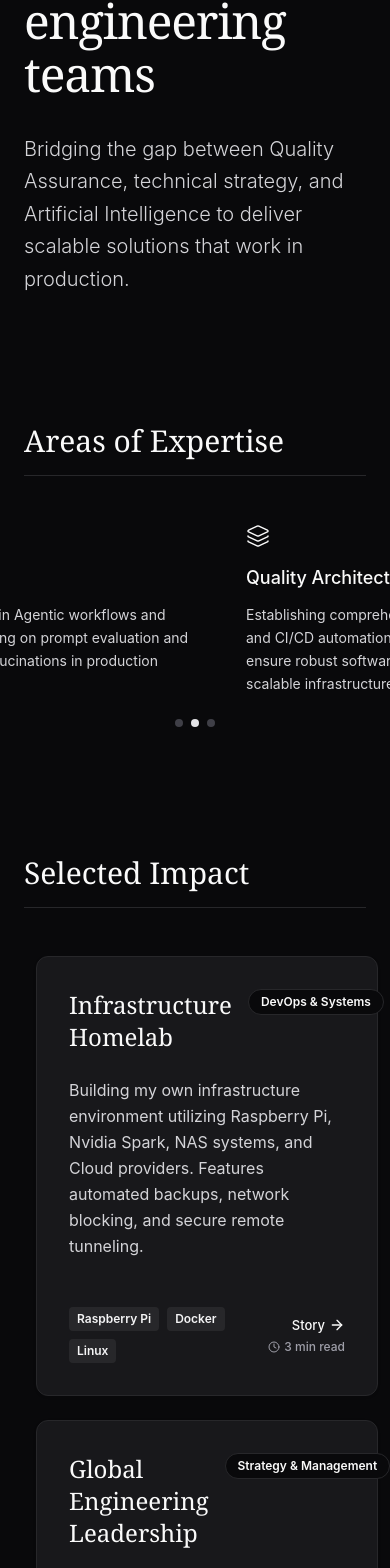
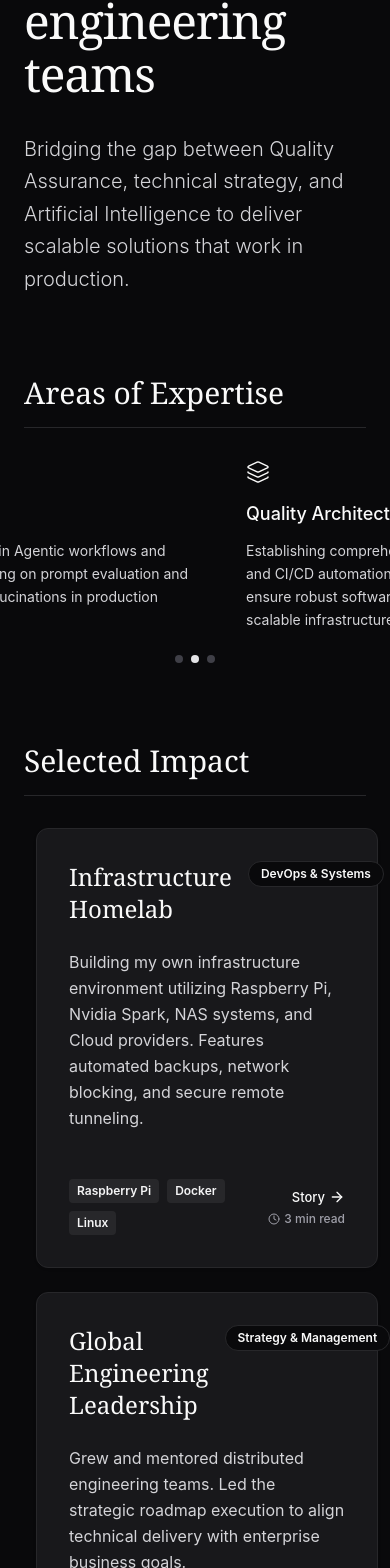
Before and after one commit to roygrssmn/grossman-engineering, a React (Vite) app: page /en in a window 390 px wide. Shown: the part 428-1996 px from the top of the page. Built offline with nearby package versions, Linux system fonts and the light colour scheme.

Commit message:
Changed the vertical boundies of h2

```diff
--- a/src/MainView.jsx
+++ b/src/MainView.jsx
@@ -142,7 +142,7 @@ export default function MainView({ language, projectData, navigate }) {
 
     return (
         <main className="flex-grow flex flex-col pt-32 px-6 md:px-12 lg:px-24 pb-16 md:pb-32 max-w-7xl mx-auto w-full">
-            <header className="max-w-4xl mb-32 mt-12">
+            <header className="max-w-4xl mb-20 md:mb-32 mt-12">
                 <p className="text-sm font-medium tracking-wide text-zinc-600 dark:text-zinc-300 uppercase mb-4">
                     Roey Grossman, Berlin
                 </p>
@@ -158,8 +158,8 @@ export default function MainView({ language, projectData, navigate }) {
                 </p>
             </header>
 
-            <section id="expertise" className="mb-32">
-                <h2 className="font-serif text-3xl mb-12 border-b border-stone-200 dark:border-zinc-800 pb-4 text-zinc-900 dark:text-zinc-50">
+            <section id="expertise" className="mb-20 md:mb-32">
+                <h2 className="font-serif text-3xl mb-8 md:mb-12 border-b border-stone-200 dark:border-zinc-800 pb-4 text-zinc-900 dark:text-zinc-50">
                 {language === 'en' ? 'Areas of Expertise' : 'Fachgebiete'}
                 </h2>
 
@@ -231,8 +231,8 @@ export default function MainView({ language, projectData, navigate }) {
                 </div>
             </section>
 
-            <section id="portfolio" className="mb-32">
-                <h2 className="font-serif text-3xl mb-12 border-b border-stone-200 dark:border-zinc-800 pb-4 text-zinc-900 dark:text-zinc-50">
+            <section id="portfolio" className="mb-20 md:mb-32">
+                <h2 className="font-serif text-3xl mb-8 md:mb-12 border-b border-stone-200 dark:border-zinc-800 pb-4 text-zinc-900 dark:text-zinc-50">
                 {language === 'en' ? 'Selected Impact' : 'Ausgewählte Erfolge'}
                 </h2>
 
```
